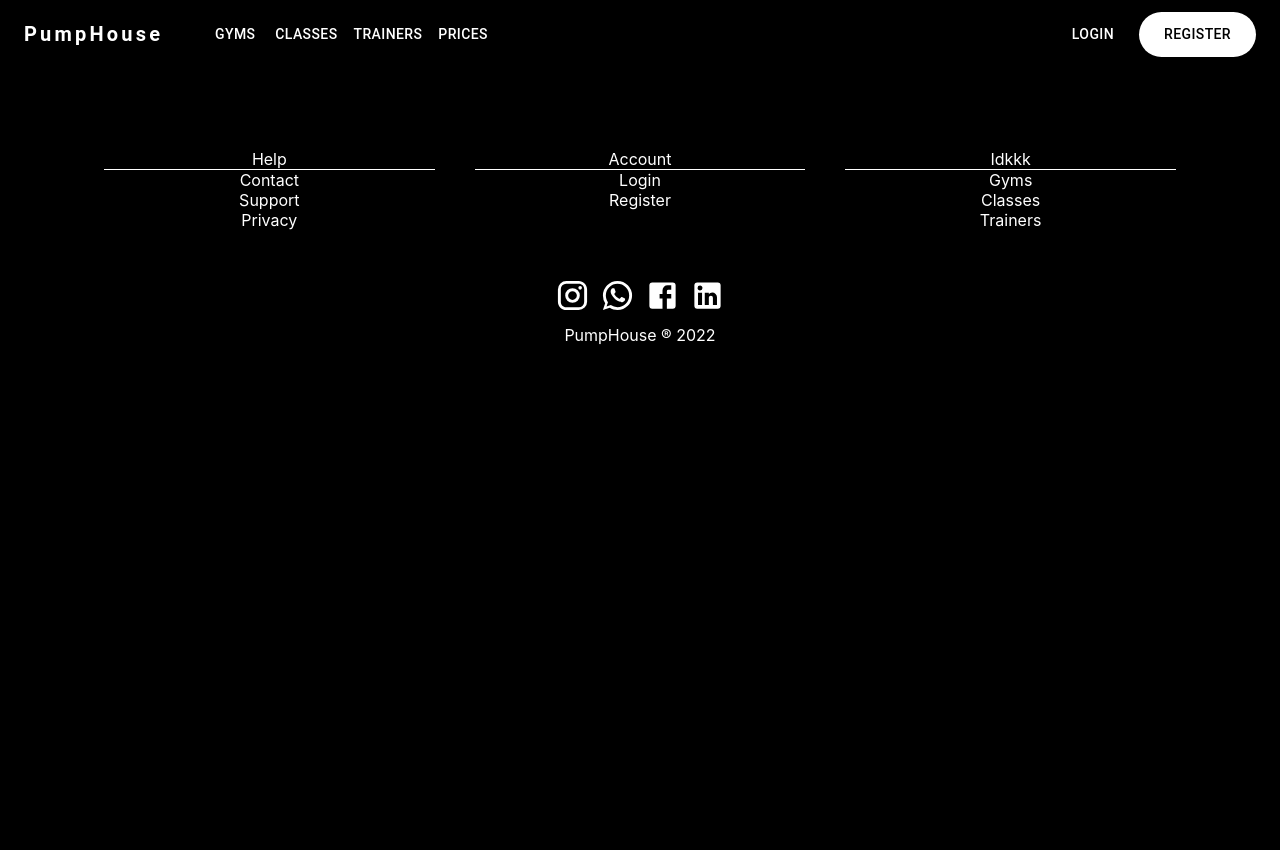
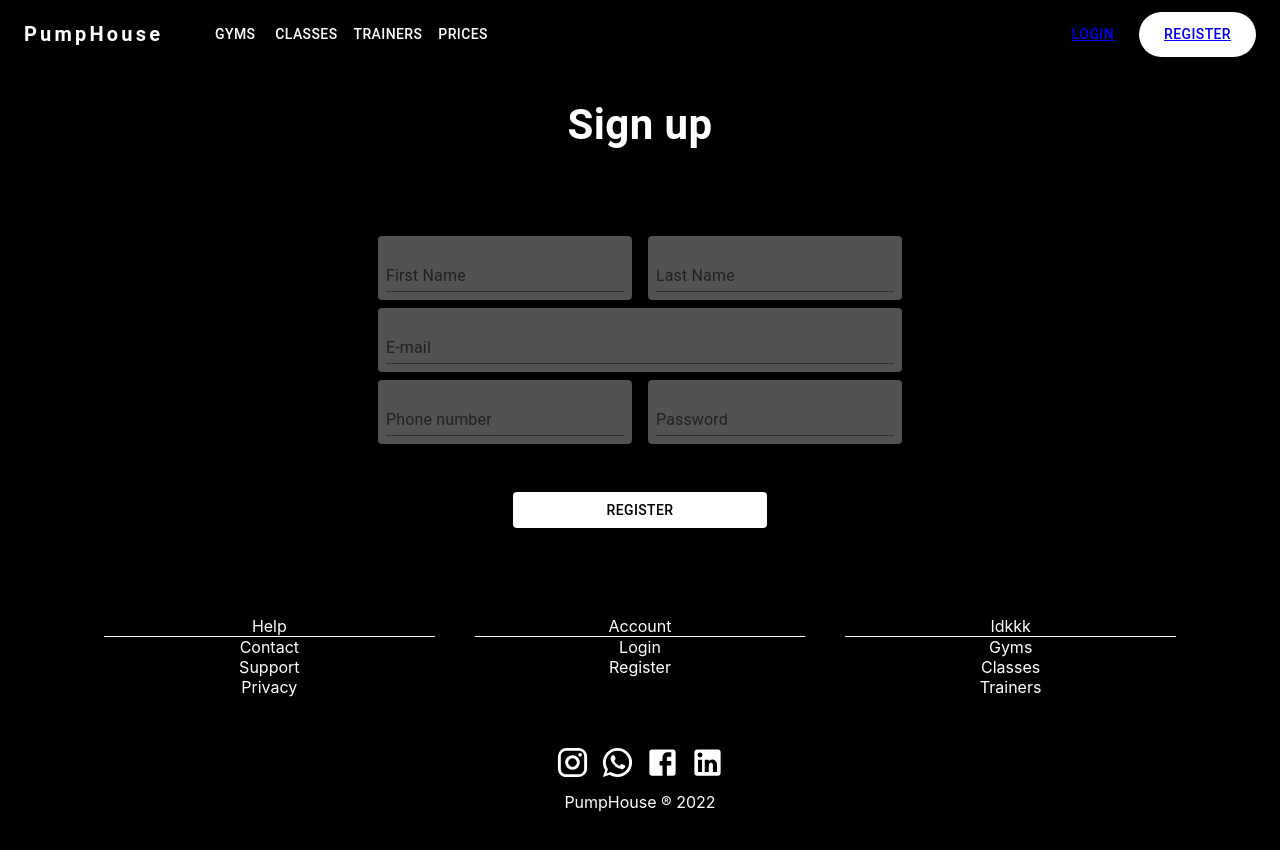
Before and after one commit to laurovicimihaela/PumpHouse, a React (Create React App) app in the folder front-end/: page /register in a window 1280 px wide. Shown: the top 850 px of the page. Before the commit the page ends 800 px from the top, so only its background shows below. Built offline with nearby package versions, Linux system fonts and the light colour scheme.

Commit message:
Login & Register page done

```diff
--- a/front-end/src/App.js
+++ b/front-end/src/App.js
@@ -2,6 +2,8 @@ import Layout from "./components/Layout/Layout";
 import { BrowserRouter, Route, Routes } from "react-router-dom";
 import Classes from "./pages/Classes";
 import Trainers from "./pages/Trainers";
+import Login from "./pages/Login";
+import Register from "./pages/Register";
 
 function App() {
   return (
@@ -10,6 +12,8 @@ function App() {
         <Routes>
           <Route path="/classes" element={<Classes />} />
           <Route path="/trainers" element={<Trainers />} />
+          <Route path="/login" element={<Login />} />
+          <Route path="/register" element={<Register />} />
         </Routes>
       </Layout>
     </BrowserRouter>
--- a/front-end/src/components/Layout/Navbar.js
+++ b/front-end/src/components/Layout/Navbar.js
@@ -11,6 +11,7 @@ import Button from "@mui/material/Button";
 import MenuItem from "@mui/material/MenuItem";
 import { StyledButton } from "../../styles/Styles";
 import { NavLink } from "react-router-dom";
+import { Link } from "@mui/material";
 const pages = ["Gyms", "Classes", "Trainers", "Prices"];
 
 const NavBar = () => {
@@ -135,8 +136,16 @@ const NavBar = () => {
             justifyContent={"flex-end"}
             sx={{ display: { xs: "none", md: "flex" } }}
           >
-            <StyledButton>Login</StyledButton>
-            <StyledButton variant="contained">Register</StyledButton>
+            <StyledButton >
+              <NavLink  to={"/login"}>
+                  Login
+                  </NavLink>
+              </StyledButton>
+            <StyledButton variant="contained">
+              <NavLink  to={"/register"}>
+              Register
+              </NavLink>
+              </StyledButton>
           </Box>
         </Toolbar>
       </Container>
--- /dev/null
+++ b/front-end/src/components/Login&Register/Login.js
@@ -0,0 +1,43 @@
+import * as React from 'react';
+import { styled } from '@mui/material/styles';
+import Box from '@mui/material/Box';
+import Paper from '@mui/material/Paper';
+import Grid from '@mui/material/Grid';
+import { TextField } from '@mui/material';
+import Button from '@mui/material/Button';
+import Typography from '@mui/material/Typography';
+
+const Item = styled(Paper)(({ theme }) => ({
+  backgroundColor: theme.palette.mode === 'dark' ? '#525252' : '#525252',
+  ...theme.typography.body2,
+  padding: theme.spacing(1),
+  textAlign: 'center',
+  color: theme.palette.text.secondary,
+}));
+
+export default function BasicGrid2() {
+  return (
+    <><Typography sx={{ fontSize: 42, fontWeight: 'bold', textAlign: "center", mb: 10, mt: 3 }} color="white" gutterBottom>
+      Log in
+    </Typography><Box sx={{ flexGrow: 1 }}>
+        <Grid container>
+
+          <Grid container spacing={2} marginBottom={1} justifyContent="center">
+            <Grid item xs={3.5} height={1}>
+              <Item><TextField id="standard-basic" label="E-mail" variant="standard" fullWidth={16} /></Item>
+            </Grid>
+          </Grid>
+          <Grid container spacing={2} marginBottom={1} justifyContent="center">
+            <Grid item xs={3.5} height={1}>
+              <Item><TextField id="standard-basic" label="Password" variant="standard" fullWidth={8} /></Item>
+            </Grid>
+          </Grid>
+          <Grid container spacing={2} marginBottom={1} marginTop={3} justifyContent="center">
+            <Grid item xs={2.5} height={1}>
+              <Button variant="contained" fullWidth={8}>Log in</Button>
+            </Grid>
+          </Grid>
+        </Grid>
+      </Box></>
+  );
+}
--- /dev/null
+++ b/front-end/src/components/Login&Register/TextFieldLogin.js
@@ -0,0 +1,54 @@
+import * as React from 'react';
+import { styled } from '@mui/material/styles';
+import Box from '@mui/material/Box';
+import Paper from '@mui/material/Paper';
+import Grid from '@mui/material/Grid';
+import { TextField } from '@mui/material';
+import Button from '@mui/material/Button';
+import Typography from '@mui/material/Typography';
+
+const Item = styled(Paper)(({ theme }) => ({
+  backgroundColor: theme.palette.mode === 'dark' ? '#525252' : '#525252',
+  ...theme.typography.body2,
+  padding: theme.spacing(1),
+  textAlign: 'center',
+  color: theme.palette.text.secondary,
+}));
+
+export default function BasicGrid() {
+  return (
+    <><Typography sx={{ fontSize: 42, fontWeight: 'bold', textAlign: "center", mb: 10, mt: 3 }} color="white" gutterBottom>
+      Sign up
+    </Typography><Box sx={{ flexGrow: 1 }}>
+        <Grid container>
+          <Grid container spacing={2} marginBottom={1} justifyContent="center">
+            <Grid item xs={2.5} height={1}>
+              <Item><TextField id="standard-basic" label="First Name" variant="standard" fullWidth={8} /></Item>
+            </Grid>
+
+            <Grid item xs={2.5} height={1}>
+              <Item><TextField id="standard-basic" label="Last Name" variant="standard" fullWidth={8} /></Item>
+            </Grid>
+          </Grid>
+          <Grid container spacing={2} marginBottom={1} justifyContent="center">
+            <Grid item xs={5} height={1}>
+              <Item><TextField id="standard-basic" label="E-mail" variant="standard" fullWidth={16} /></Item>
+            </Grid>
+          </Grid>
+          <Grid container spacing={2} marginBottom={1} justifyContent="center">
+            <Grid item xs={2.5} height={1}>
+              <Item><TextField id="standard-basic" label="Phone number" variant="standard" fullWidth={8} /></Item>
+            </Grid>
+            <Grid item xs={2.5} height={1}>
+              <Item><TextField id="standard-basic" label="Password" variant="standard" fullWidth={8} /></Item>
+            </Grid>
+          </Grid>
+          <Grid container spacing={2} marginBottom={1} marginTop={3} justifyContent="center">
+            <Grid item xs={2.5} height={1}>
+              <Button variant="contained" fullWidth={8}>Register</Button>
+            </Grid>
+          </Grid>
+        </Grid>
+      </Box></>
+  );
+}
--- /dev/null
+++ b/front-end/src/pages/Login.js
@@ -0,0 +1,9 @@
+import BasicGrid2 from "../components/Login&Register/Login";
+
+const Login = (props) => {
+    return (
+        <BasicGrid2 />
+    );
+};
+
+export default Login;
--- /dev/null
+++ b/front-end/src/pages/Register.js
@@ -0,0 +1,9 @@
+import FormPropsTextFields from "../components/Login&Register/TextFieldLogin";
+
+const Register = (props) => {
+    return (
+        <FormPropsTextFields />
+    );
+};
+
+export default Register;
--- a/front-end/src/pages/Trainers.js
+++ b/front-end/src/pages/Trainers.js
@@ -1,5 +1,5 @@
 import Grid from "@mui/material/Grid";
-import TrainerCard from "../components/Classes/TrainerCard";
+import TrainerCard from "../components/Trainers/TrainerCard";
 
 export default function Trainers() {
   return (
```
Also changed, not shown: front-end/src/components/Trainers/TrainerCard.js (renamed from front-end/src/components/Classes/TrainerCard.js).
